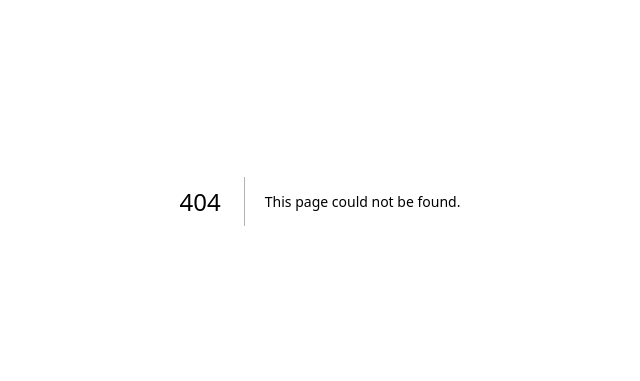
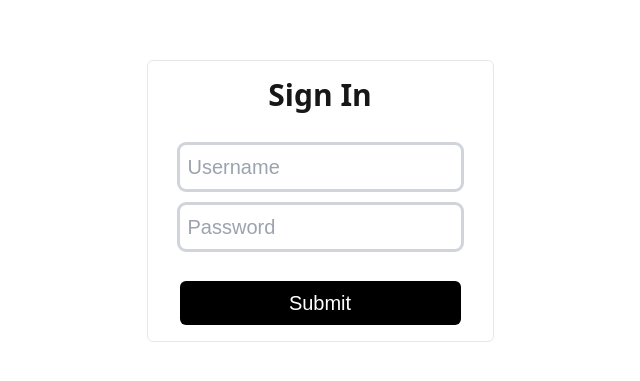
Before and after one commit to chaturvedi-anil/excalidraw-clone, a Next.js app in the folder apps/excalidraw-frontend/: page /signin in a window 1280 px wide. Before the commit this address had no page. Shown: the part 199-580 px from the top of the page, without its empty margins (320-960 px from the left). Built offline with nearby package versions, Linux system fonts and the light colour scheme.

Commit message:
added input and button in ui

```diff
--- /dev/null
+++ b/apps/excalidraw-frontend/app/(auth)/signin/page.tsx
@@ -0,0 +1,10 @@
+"use client";
+import AuthPage from '@/components/AuthPage'
+
+const page = () => {
+  return (
+    <AuthPage />
+  )
+}
+
+export default page;
--- /dev/null
+++ b/apps/excalidraw-frontend/app/(auth)/signup/page.tsx
@@ -0,0 +1,10 @@
+"use client";
+import AuthPage from '@/components/AuthPage'
+
+const page = () => {
+  return (
+    <AuthPage />
+  )
+}
+
+export default page;
--- /dev/null
+++ b/apps/excalidraw-frontend/components/AuthPage.tsx
@@ -0,0 +1,33 @@
+"use client";
+
+import { Button } from "@repo/ui/button";
+import { Input } from "@repo/ui/input";
+
+
+const AuthPage = () => {
+    return (
+        <div className='w-screen h-screen flex justify-center items-center'>
+            <div className='border border-steel-400 rounded-md px-8 py-4 flex-col justify-center'>
+                <h2 className='text-3xl text-center font-bold font-sans mb-8'>Sign In</h2>
+                <div className="w-full flex flex-col items-center justify-center">
+                    <Input
+                        className="outline outline-gray-300 rounded-md p-2 text-xl block mb-4 capitalize"
+                        type="text"
+                        placeholder="username"
+                        value=""
+                    />
+                    <Input
+                        className="outline outline-gray-300 rounded-md p-2 text-xl block mb-4 capitalize"
+                        type="password"
+                        placeholder="password"
+                        value=""
+                    />
+
+                    <Button className="bg-black text-white rounded-md px-5 py-2 w-full text-xl mt-4"> Submit</Button>
+                </div>
+            </div>
+        </div>
+    )
+}
+
+export default AuthPage;
--- a/packages/ui/src/button.tsx
+++ b/packages/ui/src/button.tsx
@@ -13,7 +13,7 @@ interface ButtonProps {
 export const Button = ({ children, className, variant, onClickHandler, disabled}: ButtonProps) => {
   return (
     <button
-      className={`${className} ${variant}`}
+      className={`${className} ${variant ?? variant}`}
       onClick={onClickHandler}
       disabled={disabled}
     >
--- a/packages/ui/src/input.tsx
+++ b/packages/ui/src/input.tsx
@@ -1,19 +1,14 @@
 "use client";
 
-import * as React from "react";
+interface InputProps {
+  type?: string,
+  className?: string,
+  placeholder?: string,
+  value?: string,
+}
 
-const Input = React.forwardRef<HTMLInputElement, React.ComponentProps<"input">>(
-  ({ className, type, ...props }, ref) => {
-    return (
-      <input
-        type={type}
-        className={`flex h-10 w-full rounded-md border border-input bg-background px-3 py-2 text-base ring-offset-background file:border-0 file:bg-transparent file:text-sm file:font-medium file:text-foreground placeholder:text-muted-foreground focus-visible:outline-none focus-visible:ring-2 focus-visible:ring-ring focus-visible:ring-offset-2 disabled:cursor-not-allowed disabled:opacity-50 md:text-sm ${className}`}
-        ref={ref}
-        {...props}
-      />
-    )
-  }
-)
-Input.displayName = "Input"
+const Input = ({type, className, placeholder, value} : InputProps) => {
+  return <input type={type} className={className} placeholder={placeholder} value={value} />
+};
 
 export { Input }
```
Also changed, not shown: apps/excalidraw-frontend/app/page.tsx (line endings or trailing spaces), 1 other file (tests, documents, lock files or other folders).
